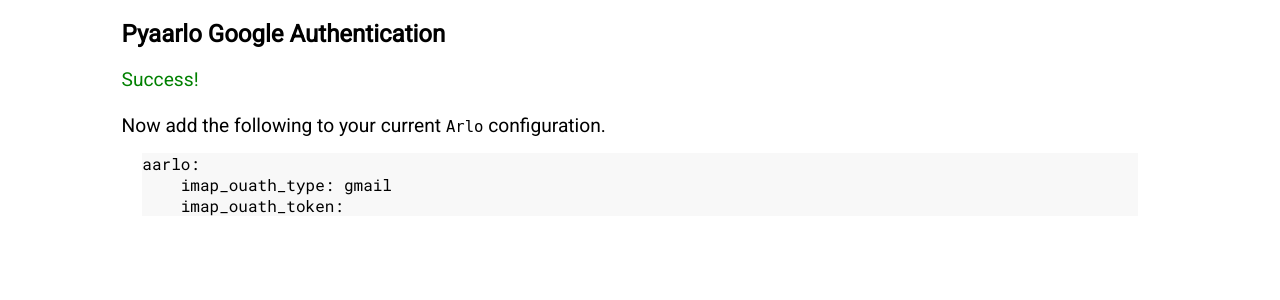
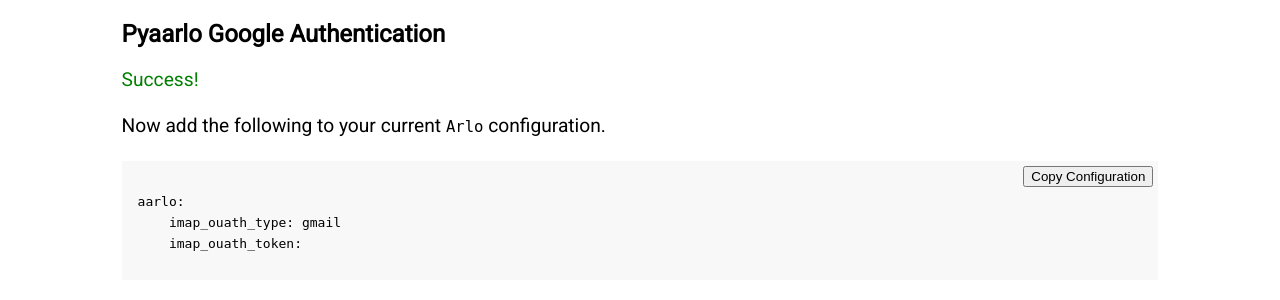
Before and after one commit to twrecked/pyaarlo-tfa-helper, a Flask app: template google-app-engine/google-auth/templates/success.html in a window 1280 px wide. Shown: the top 300 px of the page. Run offline with Flask 2, Linux system fonts and the light colour scheme; the template is opened without the code that fills it, so the values that code supplies are empty.

Commit message:
Tidied some more stuff.

```diff
--- /dev/null
+++ b/google-app-engine/google-auth/static/copy-to-clipboard.js
@@ -0,0 +1,34 @@
+/*
+  Borrowed from here:
+  https://www.roboleary.net/2022/01/13/copy-code-to-clipboard-blog.html
+  Many thanks!
+ */
+
+const copyButtonLabel = "Copy Configuration";
+
+// use a class selector if available
+let blocks = document.querySelectorAll("pre");
+
+blocks.forEach((block) => {
+  // only add a button if browser supports Clipboard API
+  if (navigator.clipboard) {
+    let button = document.createElement("button");
+    button.innerText = copyButtonLabel;
+    button.addEventListener("click", copyCode);
+    block.appendChild(button);
+  }
+});
+
+async function copyCode(event) {
+  const button = event.srcElement;
+  const pre = button.parentElement;
+  let code = pre.querySelector("code");
+  let text = code.innerText;
+  await navigator.clipboard.writeText(text);
+
+  button.innerText = "Configuration Copied";
+
+  setTimeout(()=> {
+    button.innerText = copyButtonLabel;
+  },1000)
+}
--- a/google-app-engine/google-auth/static/styles.css
+++ b/google-app-engine/google-auth/static/styles.css
@@ -11,3 +11,15 @@ pre {
     margin-left: 2%;
     margin-right: 2%;
 }
+
+pre[class*="language-"] {
+    position: relative;
+    margin: 5px 0;
+    padding: 1.75rem 0 1.75rem 1rem;
+}
+
+button {
+    position: absolute;
+    top: 5px;
+    right: 5px;
+}
--- a/google-app-engine/google-auth/templates/layout.html
+++ b/google-app-engine/google-auth/templates/layout.html
@@ -17,4 +17,5 @@
     </div>
 </body>
 
+<script src="/static/copy-to-clipboard.js"></script>
 </html>
--- a/google-app-engine/google-auth/templates/success.html
+++ b/google-app-engine/google-auth/templates/success.html
@@ -7,11 +7,11 @@
 Now add the following to your current <tt>Arlo</tt> configuration.
 </span>
 <br>
+<br>
 
-<pre>
-aarlo:
+<pre class="language-yaml"><code>aarlo:
     imap_ouath_type: gmail
     imap_ouath_token: {{token}}
-</pre>
+</code></pre>
 
 {% endblock %}
```
